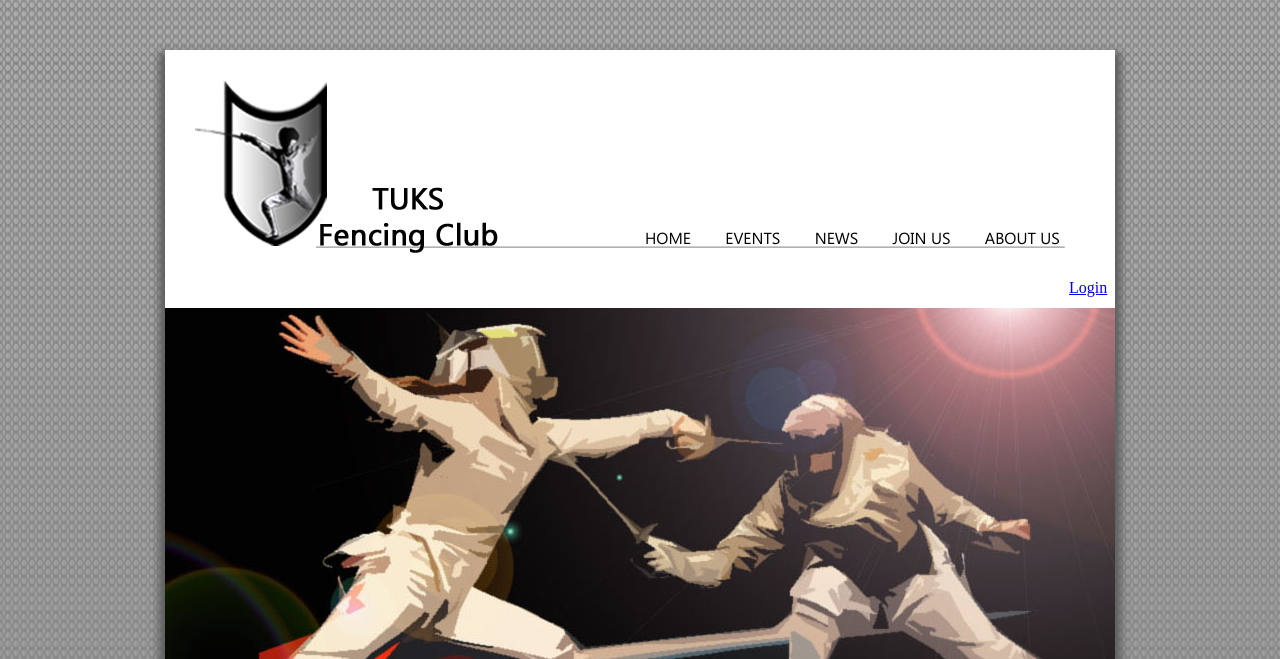
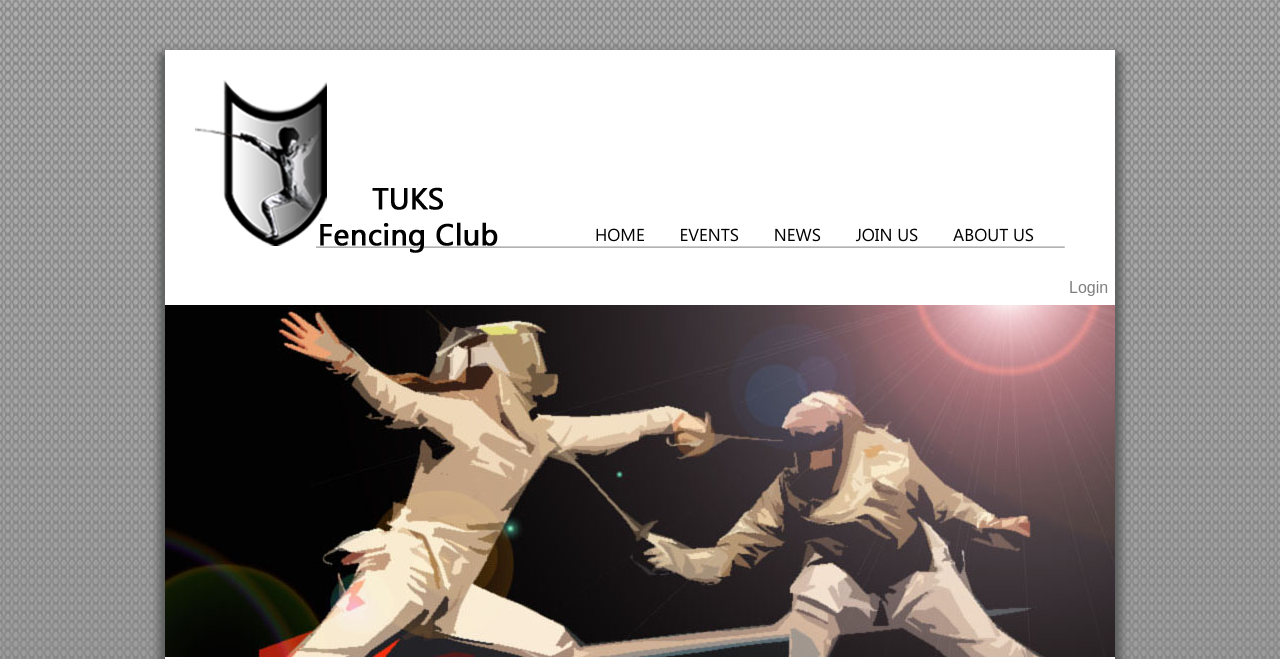
Before and after one commit to Ivan-du-toit/tuks-fencing, a CodeIgniter app: page /tuks/ in a window 1280 px wide. Shown: the top 659 px of the page. Run offline with CodeIgniter, Linux system fonts and the light colour scheme; some libraries are stand-ins or nearby versions.

Commit message:
Homepage Update

```diff
--- a/application/views/home_view.php
+++ b/application/views/home_view.php
@@ -12,7 +12,7 @@
 			<div id="header">
 				<img id="logo" src="images/TUKS_Fencing_Club_Header.png" alt="logo"/>
 				<?php if (!$member->isMember()) : ?>
-				<a href="#" class="login_btn"><span>Login</span><div class="triangle"></div></a>
+				<a href="#" class="login_btn">Login<div class="triangle"></div></a>
                 <div id="login_box">
                     <div id="login_box_content"></div>
                     <div id="login_box_content">
--- a/css/main_style.css
+++ b/css/main_style.css
@@ -36,11 +36,13 @@ body {
 }
 
 .headerLinks {
-	margin-top:-70px;
+	margin-top:-75px;
 	margin-bottom:60px;
-	margin-left:450px;
+	margin-left:400px;
 
 	font-family:Lao,Arial,Georgia;
+
+	font-size:13pt;
 }
 
 .headerLinks a {
@@ -83,3 +85,41 @@ body {
 	width:236px;
 	margin:2px 0 0 732px;
 }
+
+.login_btn {
+	color:#7f7f7f;
+
+	text-decoration:none;
+
+	font-family:Arial,Georgia;
+}
+
+.login_btn:hover {
+	text-decoration:none;
+	color:#000000;
+}
+
+/*
+.login_btn a:link
+{
+	text-decoration:none;
+	color:#000000;
+}
+
+.login_btn a:visited
+{
+	text-decoration:none;
+	color:#000000;
+}
+
+.login_btn a:active
+{
+	text-decoration:none;
+	color:#000000;
+}
+
+.login_btn a:hover
+{
+	text-decoration:none;
+	color:#e30033;
+}*/
```
